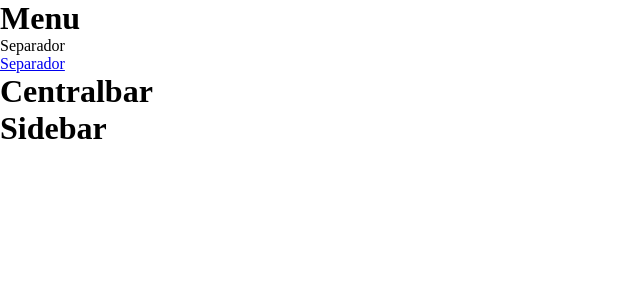
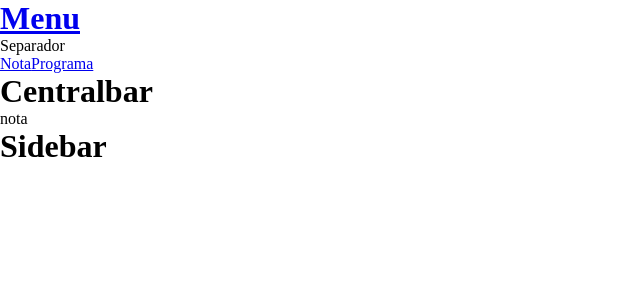
Before and after one commit to saraorsi/docsdev, a Next.js app: page /edicao/floresta-de-signos/nota in a window 1280 px wide. Shown: the top 300 px of the page, without its empty margins (0-640 px from the left). Built offline with nearby package versions, Linux system fonts and the light colour scheme.

Commit message:
separadores

```diff
--- a/src/components/EdicaoMenu/index.jsx
+++ b/src/components/EdicaoMenu/index.jsx
@@ -3,8 +3,11 @@ import Link from "next/link"
 export function EdicaoMenu() {
     return(
         <div>
-            <Link href={`/edicao/floresta-de-signos/separador`}>
-            <a>Separador</a>
+            <Link href={`/edicao/floresta-de-signos/nota`}>
+            <a>Nota</a>
+            </Link>
+            <Link href={`/edicao/floresta-de-signos/programa`}>
+            <a>Programa</a>
             </Link>
         </div>
     )
--- a/src/components/Menu/index.jsx
+++ b/src/components/Menu/index.jsx
@@ -1,5 +1,11 @@
+import Link from "next/link"
+
 export function Menu() {
     return(
-        <h1>Menu</h1>
+        <h1>
+            <Link href={'/'}>
+            Menu
+            </Link>
+        </h1>
     )
 }
--- a/src/pages/edicao/[slug]/[separador].jsx
+++ b/src/pages/edicao/[slug]/[separador].jsx
@@ -1,13 +1,16 @@
 import { Centralbar } from "../../../components/Centralbar";
 import { EdicaoMenu } from "../../../components/EdicaoMenu";
+import { useRouter } from 'next/router'
 
 export default function Separador() {
+    const router = useRouter();
+    console.log(router)
     return(
         <main>
         <div>Separador</div>
         <EdicaoMenu />
         <Centralbar />
-        <div></div>
+        <div>{router.query.separador}</div>
         </main>
     )
 }
--- a/src/pages/index.jsx
+++ b/src/pages/index.jsx
@@ -9,7 +9,7 @@ export default function Home({ edicoes }) {
       <div>
         {edicoes.map(edicao => {
           return (
-            <div>
+            <div key={edicao.id}>
               <Link href={`/edicao/${edicao.slug}`}>
                 <a dangerouslySetInnerHTML={{ __html: edicao.title.rendered }}></a>
               </Link>
@@ -26,7 +26,6 @@ export default function Home({ edicoes }) {
 
 export async function getStaticProps() {
   const { API_URL } = process.env;
-  console.log(API_URL)
   const response = await fetch(`${API_URL}/cpt_edicoes?per_page=20`);
   const data = await response.json();
   const edicoes = await data;
```
Also changed, not shown: src/pages/edicao/[slug]/index.jsx (+30 -1 lines).
